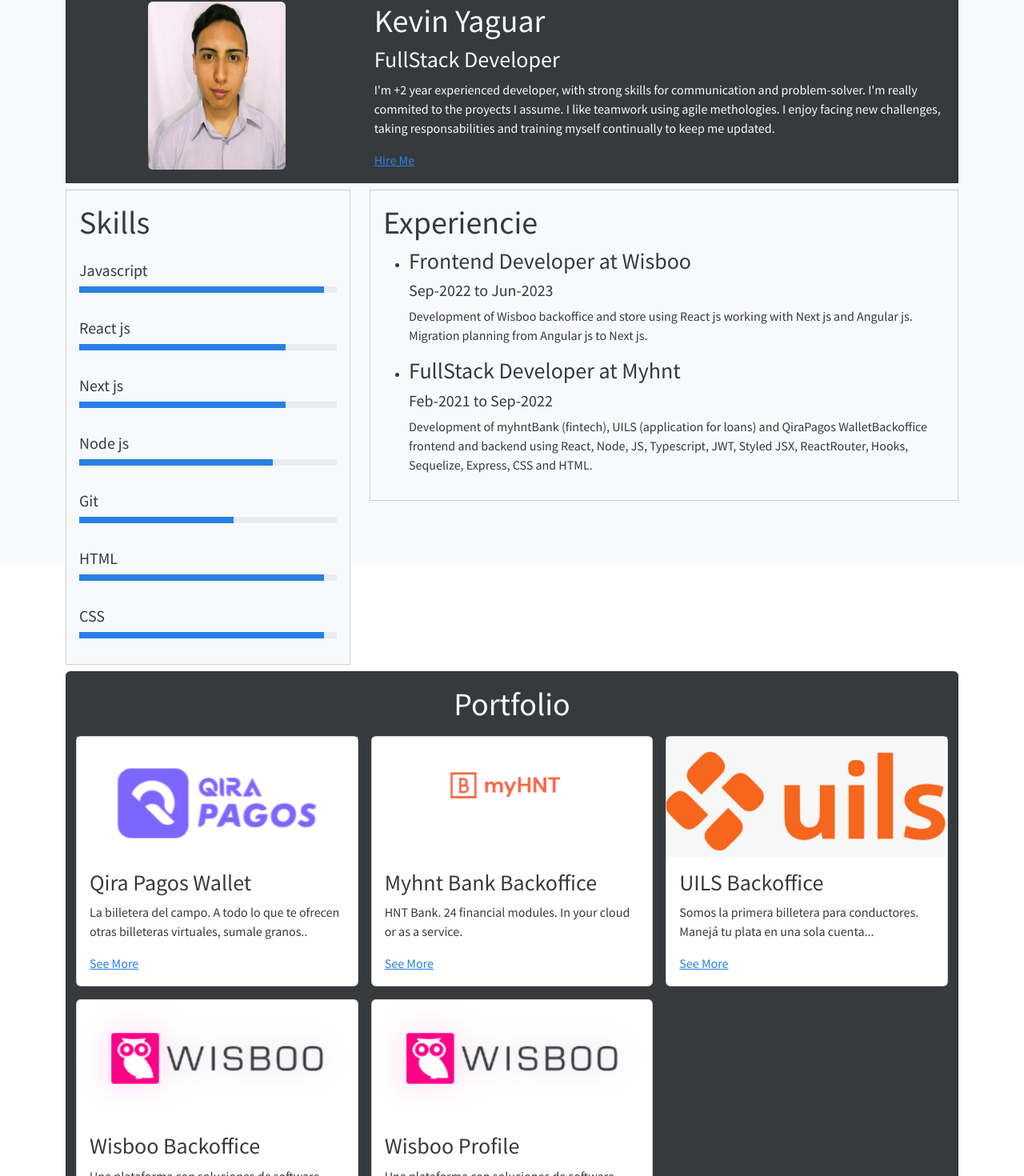
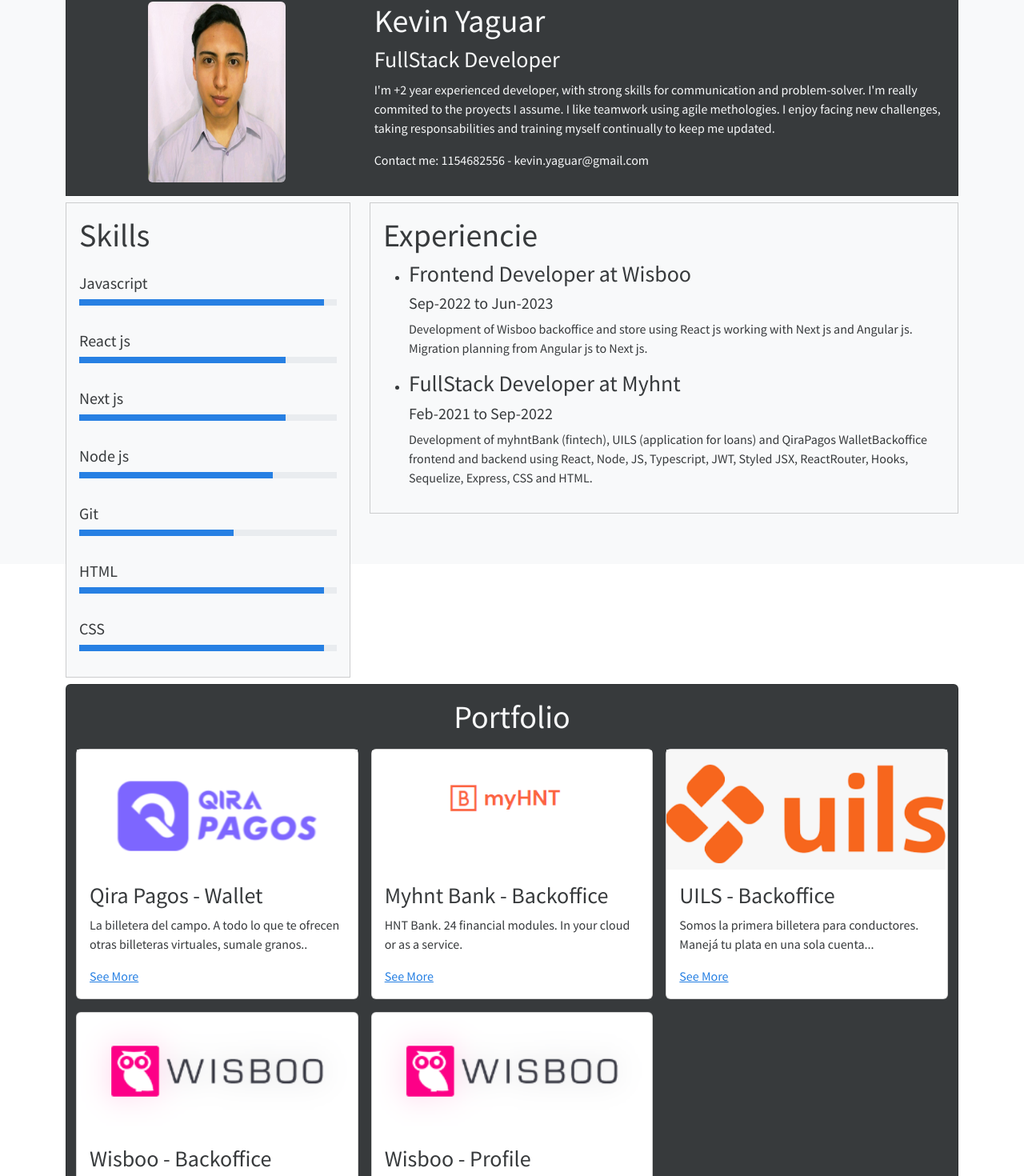
Before and after one commit to KevinYaguar/KevinYaguar.github.io, a Next.js app: page / in a window 1280 px wide. Shown: the part 95-1565 px from the top of the page at 80% size. Built offline with nearby package versions, Linux system fonts and the light colour scheme; a small style sheet from the web is missing.

Commit message:
contact info added

```diff
--- a/pages/index.js
+++ b/pages/index.js
@@ -18,7 +18,7 @@
                             <p>I'm +2 year experienced developer, with strong skills for communication and problem-solver. I'm
                                 really commited to the proyects I assume. I like teamwork using agile methologies. I enjoy facing new
                                 challenges, taking responsabilities and training myself continually to keep me updated.</p>
-                            <a href="/hireme">Hire Me</a>
+                            <p>Contact me: 1154682556 - kevin.yaguar@gmail.com</p>
                         </div>
                     </div>
                 </div>
@@ -73,7 +73,10 @@
                             <h1 className="text-center text-light">Portfolio</h1>
                         </div>
                         {
-                            projects.map(({ name, description, image }, i) => (
+                            projects.map(({ name, description, image }, i) => {
+                                const nextUrl = `/project?title=${name?.replaceAll(' ', '_')}`
+
+                                return (
                                     <div className="col-md-4 p-2" key={i}>
                                         <div className="card h-100 rounded">
                                             <div className="overflow">
@@ -82,20 +85,21 @@
                                             <div className="card-body">
                                                 <h3>{name}</h3>
                                                 <p>{description}</p>
-                                            <a href="#">See More</a>
+                                                <a href={nextUrl}>See More</a>
                                             </div>
                                         </div>
                                     </div>
-                            ))
+                                )
+                            })
                         }
                     </div>
-                    <div className="text-center mt-4">
+                    {/* <div className="text-center mt-4">
                         <Link href={'/porfolio'} legacyBehavior>
                             <a className="btn btn-outline-light">
                                 More Projects
                             </a>
                         </Link>
-                    </div>
+                    </div> */}
                 </div>
             </div>
         </div>
--- a/profile.js
+++ b/profile.js
@@ -47,31 +47,31 @@
 
 export const projects = [
     {
-        name: "Qira Pagos Wallet",
+        name: "Qira Pagos - Wallet",
         description: "La billetera del campo. A todo lo que te ofrecen otras billeteras virtuales, sumale granos..",
         image: "qirapagos2.png",
         content: "Este es el primer proyecto en el que trabajé. Estuve desde el inicio del proyecto con el lider técnico y otro desarrollador más la PM y el CEO. Desarrollamos la aplicación trabajando con React js y Typescript en el frontend y Node js y Typescript en el backend más el manejo de base de datos con SQL server. El proyecto salió a producción y se hizo el mantenimiento corresponiente mientras se trabajaba en los otros proyectos."
     },
     {
-        name: "Myhnt Bank Backoffice",
+        name: "Myhnt Bank - Backoffice",
         description: "HNT Bank. 24 financial modules. In your cloud or as a service.",
         image: "myhnt.png",
         content: 'Fue el proyecto principal de la compañia y por lo cual en el que más trabajamos. Comenzamos utilizando una plantilla pero el proyecto se inicio de cero. Los 24 modulos financieros eran distintas pantallas de listados, dashboards, gráficos y formularios. Se trabajó en el frontend y en el backend con React js, Node js y Typescript. El back funcionaba como "pasamanos" ya que se la base de datos se consumía con microservicios. En este proyecto aprendí a acelerar el proceso de escribir código no solo tipeando más rápido si no también pensando en cómo reutilizar mejor los componentes y resolver problemas de una manera más dinamica. El trabajo en equipo fue fundamental para este proyecto.'
     },
     {
-        name: "UILS Backoffice",
+        name: "UILS - Backoffice",
         description: "Somos la primera billetera para conductores. Manejá tu plata en una sola cuenta...",
         image: "uils2.png",
         content: 'Este proyecto fue muy interesante ya que si bien trabajamos con las mismas tecnologías con las que veníamos trabajando aquí nos encontramos con un contacto más directo con el cliente ya que una de los founders del proyecto era nuestra primer PM. Esto permitía conversaciones más fluidas con los clientes y un mejor y mayor alcance de los objetivos. Para esta altura la compañía había crecido en cantidad de desarolladores/as por lo que fue interesante acompañar a los nuevos devs en el onboarding a la empresa y al código. Para ello escribimos documentación para las primeras lecturas del código y trabajamos en equipo constantemente para poder encontrarnos todos tanto creciendo profesionalmente como cumpliendo los objetivos deseados. '
     },
     {
-        name: "Wisboo Backoffice",
+        name: "Wisboo - Backoffice",
         description: "Una plataforma con soluciones de software, educación y ayuda experta para creadores de contenido, emprendedores y profesionales que quieren consolidar su negocio digital..",
         image: "wisboo.png",
         content: 'El Backoffice de Wisboo fue el primer proyecto en el que trabajé con Angular js. Si bien el plan era la migración a Angular trabajamos en las nuevas funcionalidades que se iban incorporando al proyecto más las soluciones de issues que aparecían en producción. Fue un desafío trabajar en un proyecto ya empezado hace años y con un framework con el cual no tenía experiencia pero el trabajo en equipo y el ser autodidácta permitió avanzar en las soluciones necesarias cumplir con los objetivos del team.'
     },
     {
-        name: "Wisboo Profile",
+        name: "Wisboo - Profile",
         description: "Una plataforma con soluciones de software, educación y ayuda experta para creadores de contenido, emprendedores y profesionales que quieren consolidar su negocio digital..",
         image: "wisboo.png",
         content: 'El Profile fue el proyecto principal por el que entré a la compañía. Utilizando Next js se migraba la tecnología y la UI del store a un perfil donde se cambiaba la estrategía de presentación de los productos de los clientes. No solo trabajé desarrollando el código sino también participé del plan de migración y organicé un dos charlas/workshops con todo el equipo de devs para hablar de por qué utilizabamos Next js, qué soluciones traíamos con el framework y algunas estrategias de randerizado que podíamos analizar.'
```
Lines whose indentation alone changed are shown as unchanged.
